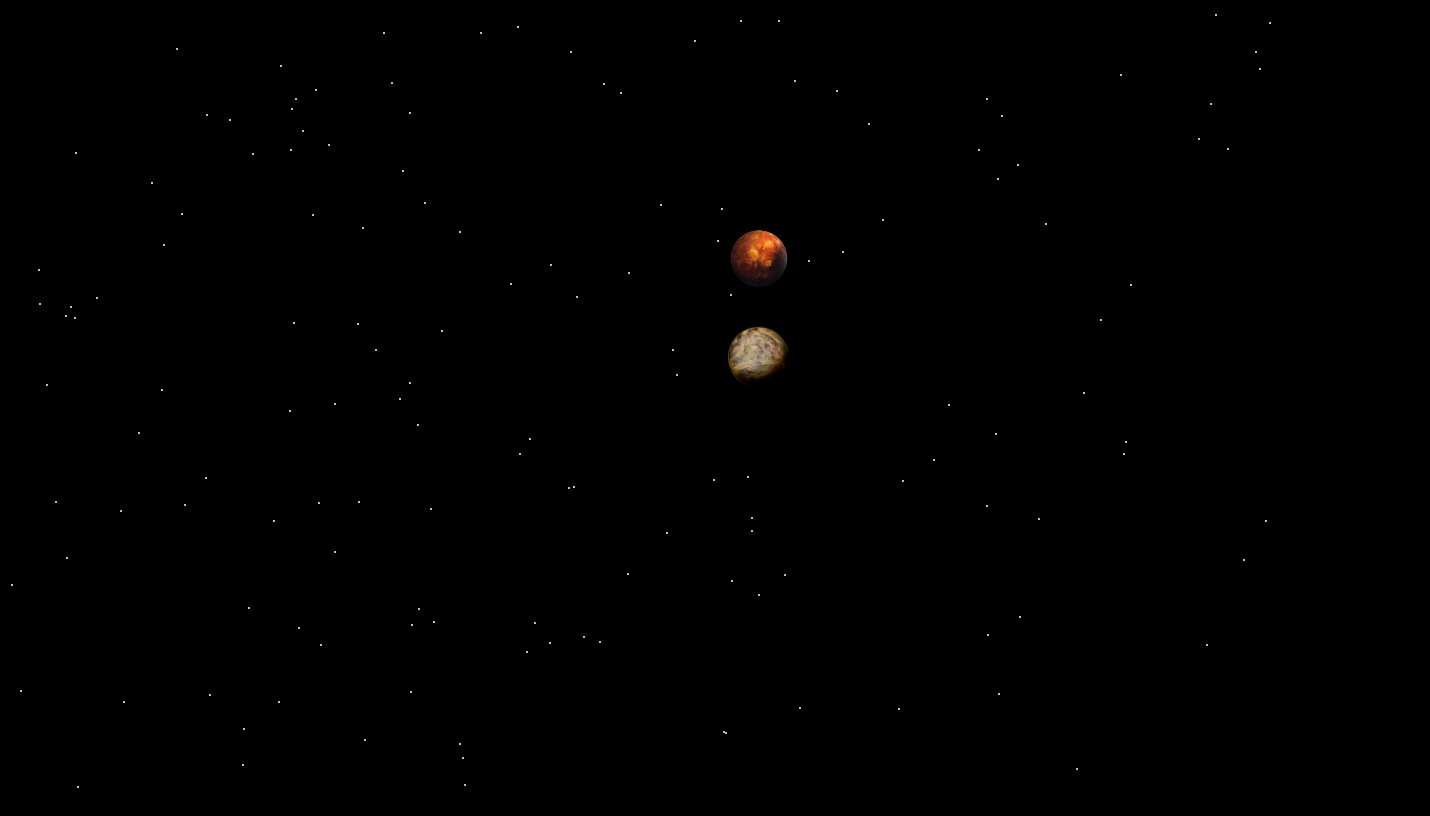
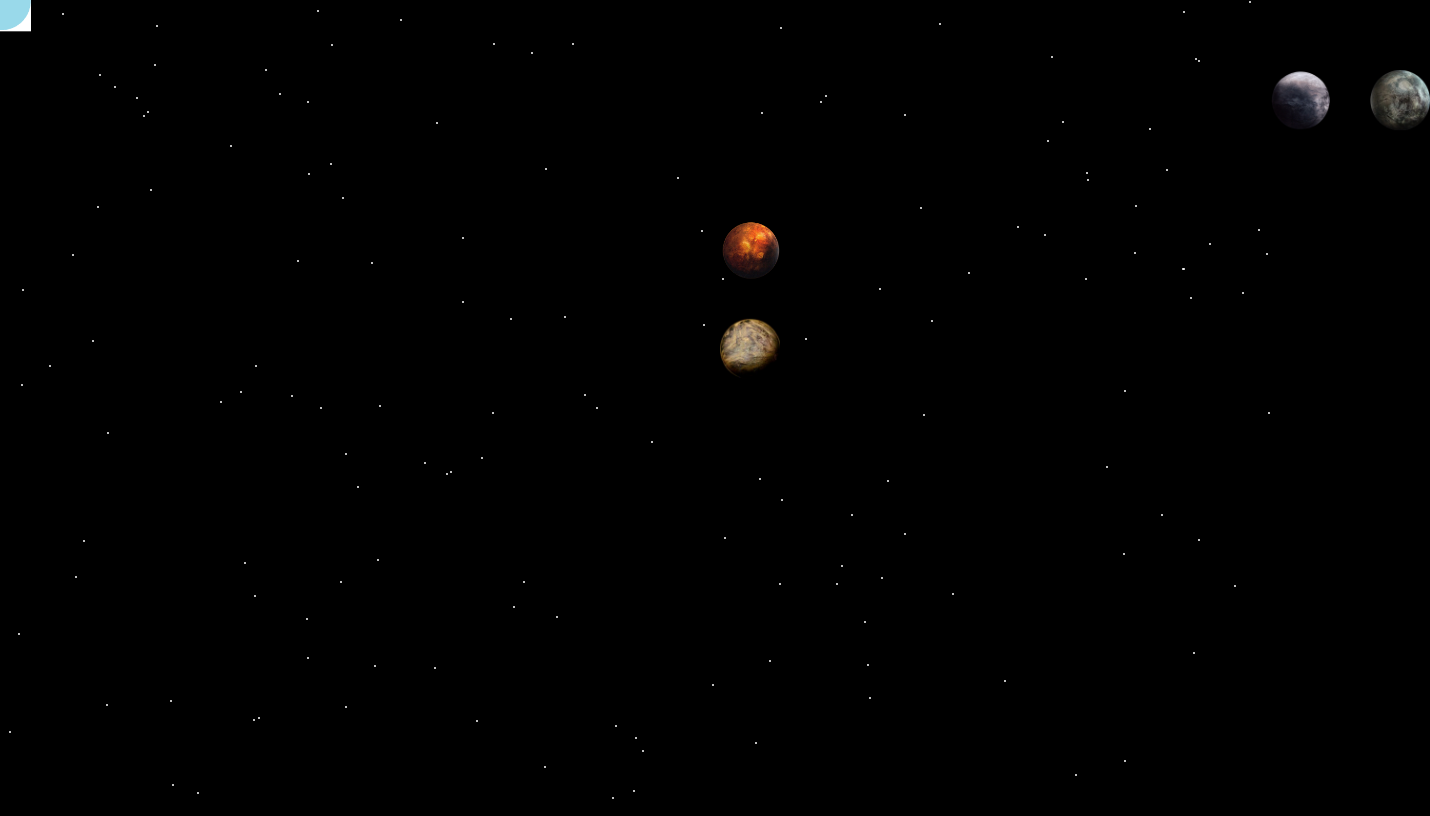
Before and after one commit to AjwadIbnSwalehin/wh40k-interactive-map, a React (Vite) app: page / in a window 1280 px wide. Shown: the whole page, 1430 px wide, since content can reach past the window. Built offline with nearby package versions, Linux system fonts and the light colour scheme.

Commit message:
Added tailwind and made code modular

```diff
--- a/package.json
+++ b/package.json
@@ -23,8 +23,8 @@
   "devDependencies": {
     "@eslint/js": "^9.36.0",
     "@types/node": "^24.6.0",
-    "@types/react": "^19.1.16",
-    "@types/react-dom": "^19.1.9",
+    "@types/react": "^19.2.5",
+    "@types/react-dom": "^19.2.3",
     "@vitejs/plugin-react": "^5.0.4",
     "eslint": "^9.36.0",
     "eslint-plugin-react-hooks": "^5.2.0",
--- a/src/App.tsx
+++ b/src/App.tsx
@@ -1,51 +1,18 @@
 import React from "react";
 import "./App.css";
 import Planet from "./components/Planet";
-import terraImg from "./assets/Terra.png";
-import marsImg from "./assets/Mars.png";
-import isstvaniiiImg from "./assets/Isstvan_III.png";
-import isstvanvImg from "./assets/isstvan_V.png";
-
-const planets = [
-  { name: "Terra", image: terraImg, x: 750, y: 350 },
-  { name: "Mars", image: marsImg, x: 750, y: 250 },
-  { name: "Isstvan III", image: isstvaniiiImg, x: 1400, y: 100 },
-  { name: "Isstvan V", image: isstvanvImg, x: 1300, y: 100 },
-];
-
-const generateStars = (numStars: number) => {
-  const stars = [];
-  for (let i = 0; i < numStars; i++) {
-    const x = Math.random() * window.innerWidth;
-    const y = Math.random() * window.innerHeight;
-    stars.push(
-      <div
-        key={i}
-        className="star"
-        style={{ left: `${x}px`, top: `${y}px`, position: "absolute" }}
-      />
-    );
-  }
-  return stars;
-};
+import useStars from "./layout/useStars";
+import usePlanets from "./layout/usePlanets";
 
 function App() {
-  const stars = generateStars(150);
+  const stars = useStars(150);
+  const planets = usePlanets();
 
   return (
-    <div
-      className="star-container"
-      style={{ position: "relative", minHeight: "100vh", overflow: "hidden" }}
-    >
+    <div className="relative min-h-screen overflow-hidden">
       {stars}
       {planets.map((planet) => (
-        <Planet
-          key={planet.name}
-          name={planet.name}
-          image={planet.image}
-          x={planet.x}
-          y={planet.y}
-        />
+        <Planet key={planet.name} {...planet} />
       ))}
     </div>
   );
--- /dev/null
+++ b/src/layout/usePlanets.ts
@@ -0,0 +1,20 @@
+import terraImg from "../assets/Terra.png";
+import marsImg from "../assets/Mars.png";
+import isstvaniiiImg from "../assets/Isstvan_III.png";
+import isstvanvImg from "../assets/isstvan_V.png";
+import davinImg from "../assets/Davin.png";
+
+
+const usePlanets = () => {
+  const planets = [
+  { name: "Terra", image: terraImg, x: 750, y: 350 },
+  { name: "Mars", image: marsImg, x: 750, y: 250 },
+  { name: "Isstvan III", image: isstvaniiiImg, x: 1400, y: 100 },
+  { name: "Isstvan V", image: isstvanvImg, x: 1300, y: 100 },
+  { name: "Davin", image: davinImg, x: 1, y: 1 },
+];
+
+  return planets;
+};
+
+export default usePlanets;
--- /dev/null
+++ b/src/layout/useStars.tsx
@@ -0,0 +1,19 @@
+import React, { useMemo } from "react";
+
+function useStars(numStars: number) {
+  const stars = [];
+  for (let i = 0; i < numStars; i++) {
+    const x = Math.random() * window.innerWidth;
+    const y = Math.random() * window.innerHeight;
+    stars.push(
+      <div
+        key={i}
+        className="star"
+        style={{ left: `${x}px`, top: `${y}px`, position: "absolute" }}
+      />
+    );
+  }
+  return stars;
+}
+
+export default useStars;
```
Also changed, not shown: 1 other file (tests, documents, lock files or other folders).
